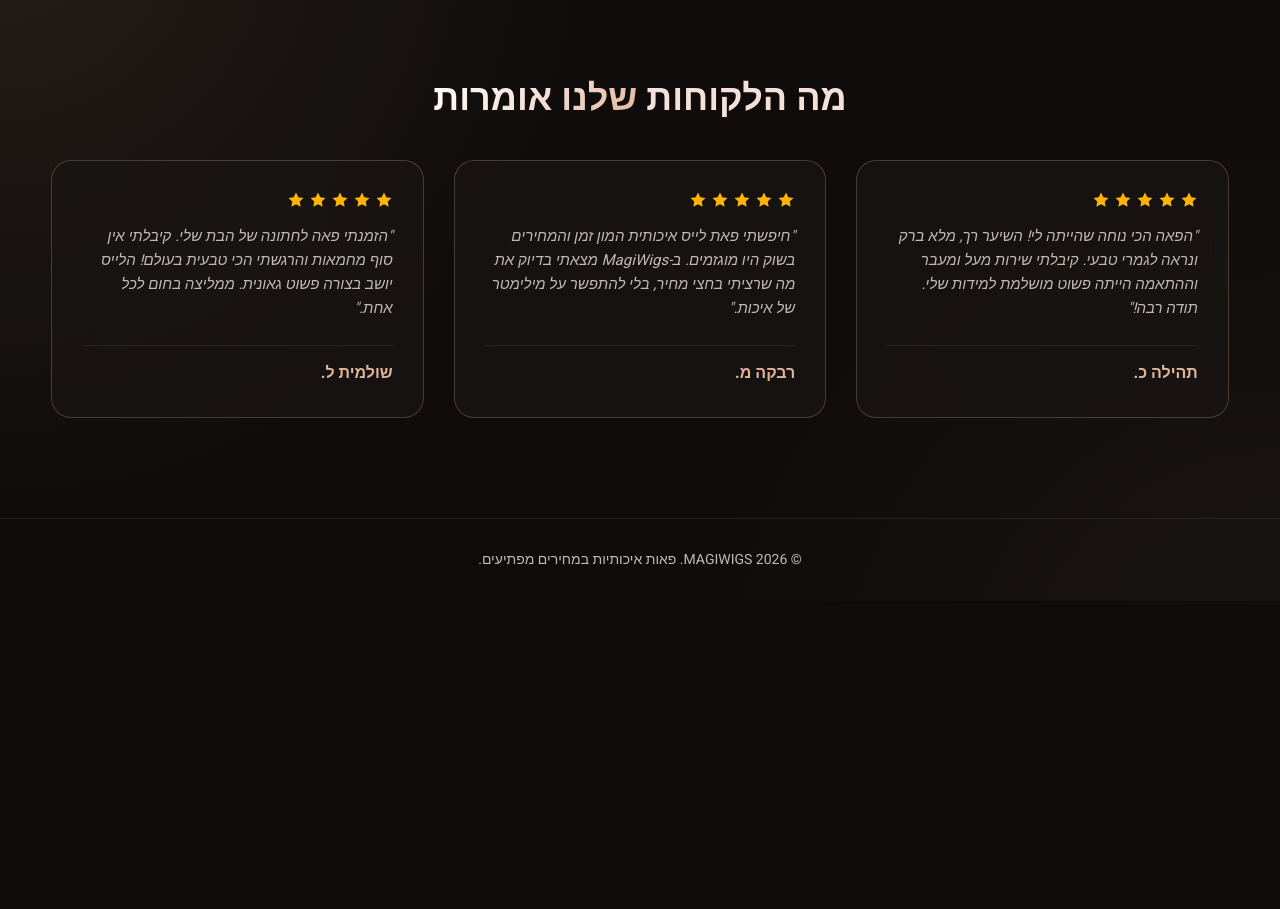
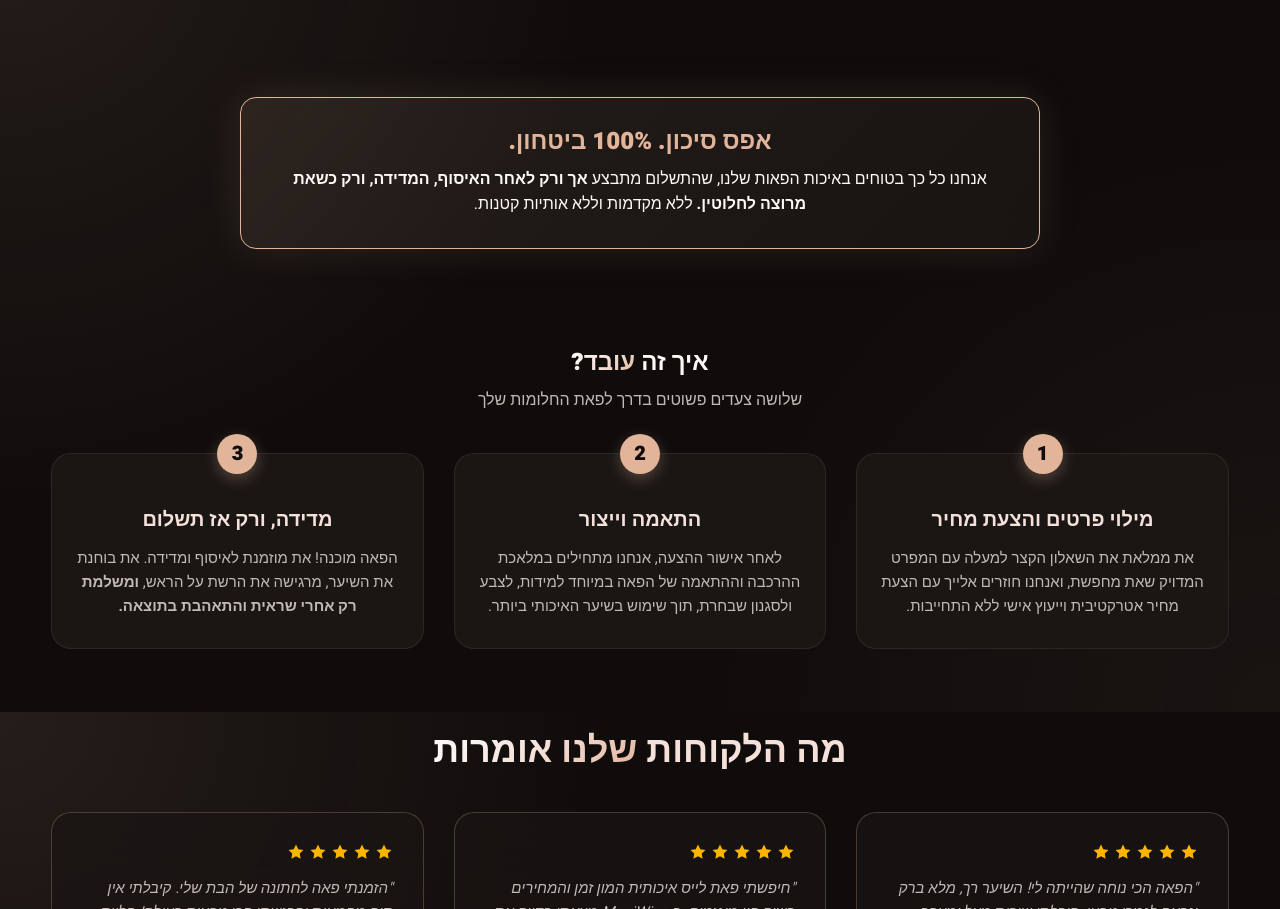
Before and after one commit to margalite95/wigs1, a plain HTML site: page index.html in a window 1280 px wide. Shown: the part 2488-3397 px from the top of the page. Before the commit the page ends 3089 px from the top, so only its background shows below. Drawn offline with Linux system fonts and the light colour scheme.

Commit message:
Update index.html

```diff
--- a/index.html
+++ b/index.html
@@ -578,6 +578,89 @@ footer p {
     padding: 40px 20px;
   }
 }
+  /* ====================
+   GUARANTEE BANNER
+   ==================== */
+.guarantee-banner {
+  background: linear-gradient(135deg, rgba(226, 180, 154, 0.1), rgba(26, 22, 20, 0.8));
+  border: 1px solid var(--gold-primary);
+  border-radius: 16px;
+  padding: 30px;
+  text-align: center;
+  max-width: 800px;
+  margin: 40px auto;
+  box-shadow: var(--shadow-glow);
+}
+
+.guarantee-banner h3 {
+  color: var(--gold-primary);
+  font-size: 24px;
+  margin-bottom: 10px;
+}
+
+.guarantee-banner p {
+  color: var(--text-main);
+  font-size: 16px;
+  margin: 0;
+}
+
+/* ====================
+   HOW IT WORKS (PROCESS)
+   ==================== */
+.process-section {
+  padding: 60px 0;
+  text-align: center;
+}
+
+.process-grid {
+  display: grid;
+  grid-template-columns: repeat(auto-fit, minmax(250px, 1fr));
+  gap: 30px;
+  margin-top: 40px;
+}
+
+.process-step {
+  position: relative;
+  padding: 30px 20px;
+  background: var(--bg-surface);
+  border-radius: 20px;
+  border: 1px solid rgba(226, 180, 154, 0.1);
+  transition: var(--transition);
+}
+
+.process-step:hover {
+  border-color: var(--gold-primary);
+  transform: translateY(-5px);
+}
+
+.step-number {
+  position: absolute;
+  top: -20px;
+  right: 50%;
+  transform: translateX(50%);
+  width: 40px;
+  height: 40px;
+  background: var(--gold-primary);
+  color: var(--bg-dark);
+  border-radius: 50%;
+  display: flex;
+  align-items: center;
+  justify-content: center;
+  font-weight: 900;
+  font-size: 20px;
+  box-shadow: 0 5px 15px rgba(226, 180, 154, 0.3);
+}
+
+.process-step h4 {
+  color: var(--gold-light);
+  font-size: 20px;
+  margin: 20px 0 10px;
+}
+
+.process-step p {
+  color: var(--text-muted);
+  font-size: 15px;
+}
 </style>
 </head>
 <body>
@@ -748,6 +831,43 @@ footer p {
     </p>
   </section>
 
+  <!-- Guarantee Banner -->
+  <section class="container">
+    <div class="guarantee-banner">
+      <h3>אפס סיכון. 100% ביטחון.</h3>
+      <p>אנחנו כל כך בטוחים באיכות הפאות שלנו, שהתשלום מתבצע <strong>אך ורק לאחר האיסוף, המדידה, ורק כשאת מרוצה לחלוטין.</strong> ללא מקדמות וללא אותיות קטנות.</p>
+    </div>
+  </section>
+
+  <!-- Process Section -->
+  <section class="container process-section">
+    <h2>איך זה <span class="gradient-text">עובד?</span></h2>
+    <p style="color: var(--text-muted); margin-top: 10px;">שלושה צעדים פשוטים בדרך לפאת החלומות שלך</p>
+
+    <div class="process-grid">
+      <!-- Step 1 -->
+      <div class="process-step">
+        <div class="step-number">1</div>
+        <h4>מילוי פרטים והצעת מחיר</h4>
+        <p>את ממלאת את השאלון הקצר למעלה עם המפרט המדויק שאת מחפשת, ואנחנו חוזרים אלייך עם הצעת מחיר אטרקטיבית וייעוץ אישי ללא התחייבות.</p>
+      </div>
+
+      <!-- Step 2 -->
+      <div class="process-step">
+        <div class="step-number">2</div>
+        <h4>התאמה וייצור</h4>
+        <p>לאחר אישור ההצעה, אנחנו מתחילים במלאכת ההרכבה וההתאמה של הפאה במיוחד למידות, לצבע ולסגנון שבחרת, תוך שימוש בשיער האיכותי ביותר.</p>
+      </div>
+
+      <!-- Step 3 -->
+      <div class="process-step">
+        <div class="step-number">3</div>
+        <h4>מדידה, ורק אז תשלום</h4>
+        <p>הפאה מוכנה! את מוזמנת לאיסוף ומדידה. את בוחנת את השיער, מרגישה את הרשת על הראש, <strong>ומשלמת רק אחרי שראית והתאהבת בתוצאה.</strong></p>
+      </div>
+    </div>
+  </section>
+
   <!-- Reviews Section -->
   <section class="container reviews-section">
     <h2>מה הלקוחות <span class="gradient-text">שלנו אומרות</span></h2>
```
